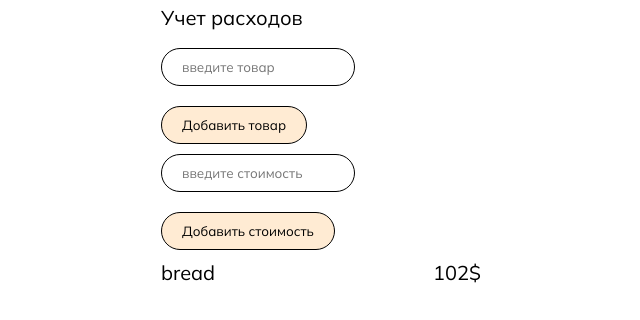
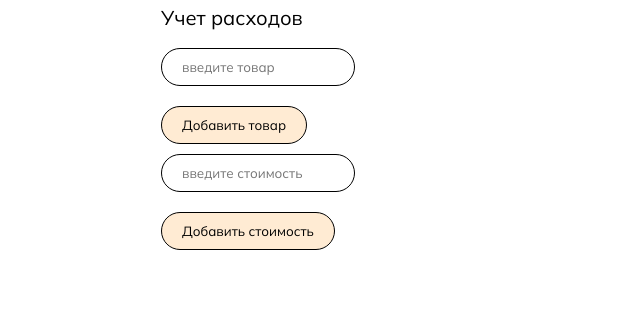
Before and after one commit to oks767/calc, a plain HTML site: page index.html in a window 1280 px wide. Shown: the whole page, without its empty margins (319-959 px from the left). Drawn offline with Linux system fonts and the light colour scheme.

Commit message:
Update index.html

```diff
--- a/index.html
+++ b/index.html
@@ -32,10 +32,7 @@
             </div>
         </div>
         <div class="result">
-            <div class="result__item">
-                <div class="summ">bread</div>
-                <div class="summ">102$</div>
-            </div>
+
 
         </div>
     </div>
```
